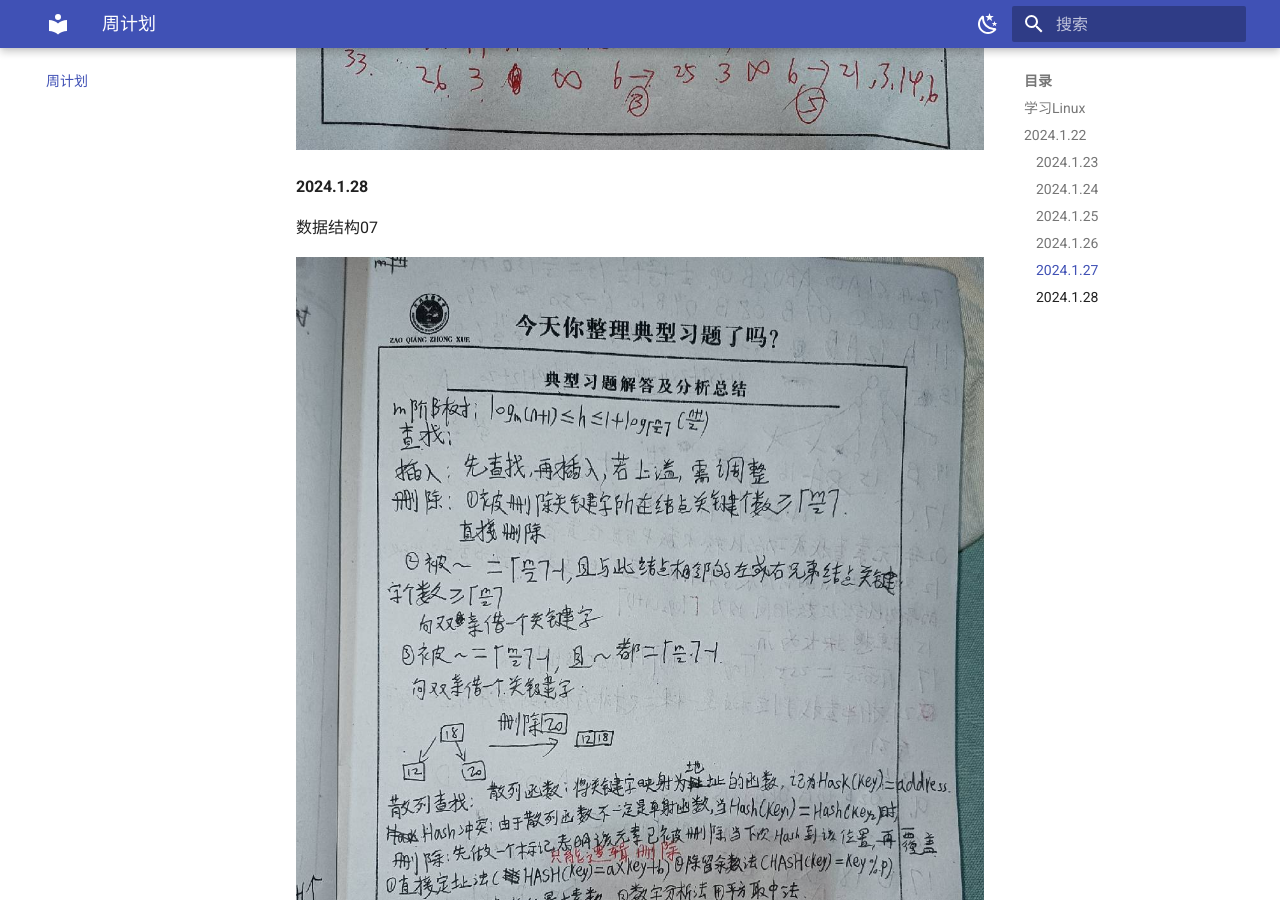
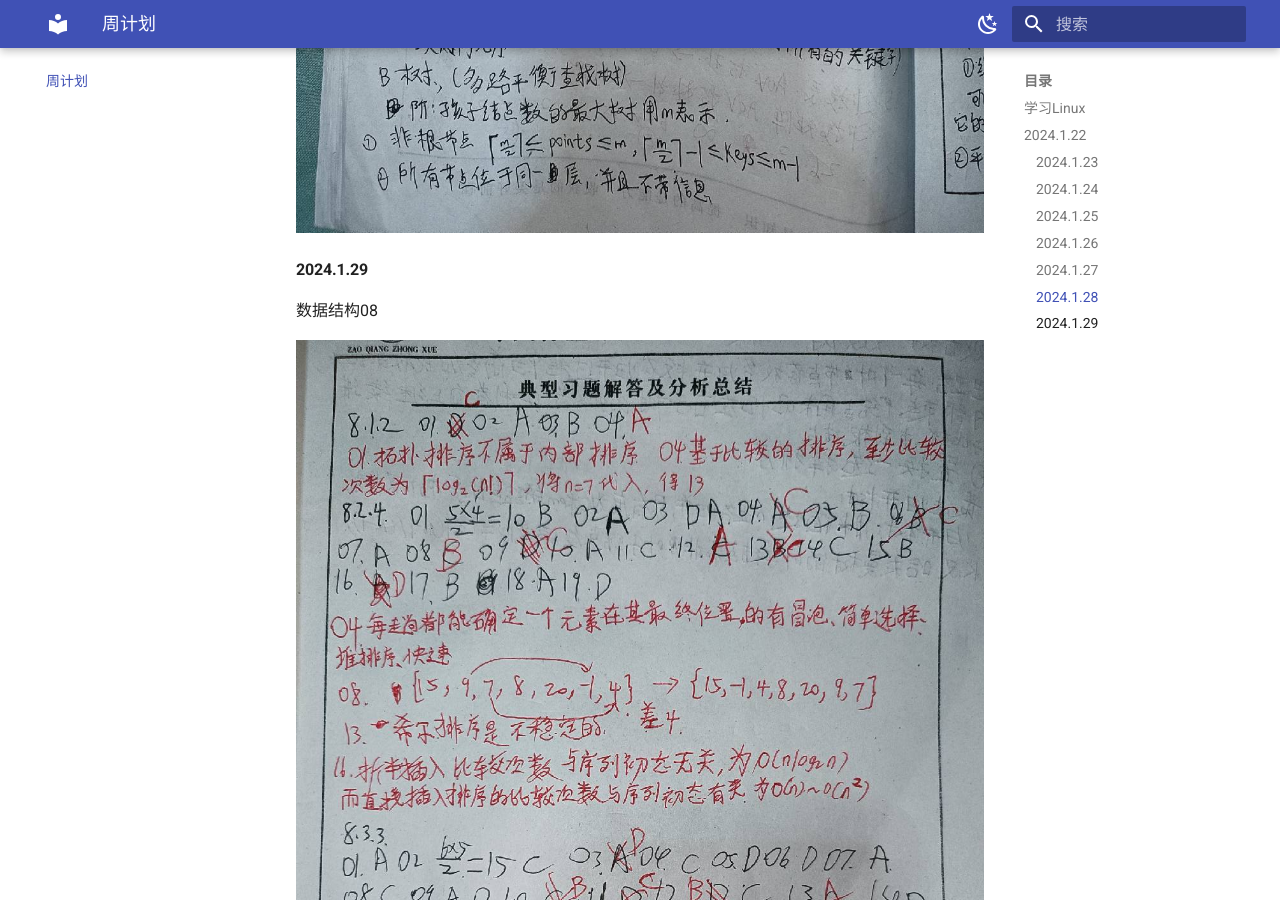
Before and after one commit to KongshanXuyu/zh-blog, an MkDocs documentation site: the page built from docs/周计划/文件.md, in a window 1280 px wide and 900 px high, scrolled down 7206 px. Built offline with MkDocs 1.6.1 and Material for MkDocs 9.7.7, drawn with Linux system fonts in a browser that asks for light colours.

Commit message:
2024-01-29_22:03:41 update

```diff
--- a/docs/周计划/文件.md
+++ b/docs/周计划/文件.md
@@ -52,4 +44,16 @@
 
 ![1](./031.jpg)
 
+#### 2024.1.29
+
+数据结构08
+
+![1](./032.jpg)
+
+![1](./033.jpg)
+
+![1](./034.jpg)
+
+![1](./035.jpg)
+
 ####
```
Also changed, not shown: other parts of docs/周计划/文件.md (+0 -8 lines), docs/周计划/文件/015.jpg (deleted), docs/周计划/文件/016.jpg (deleted), docs/周计划/文件/017.jpg (deleted), docs/周计划/文件/018.jpg (deleted), docs/周计划/文件/019.jpg (deleted), docs/周计划/文件/032.jpg (added), docs/周计划/文件/033.jpg (added), docs/周计划/文件/034.jpg (added), docs/周计划/文件/035.jpg (added).
